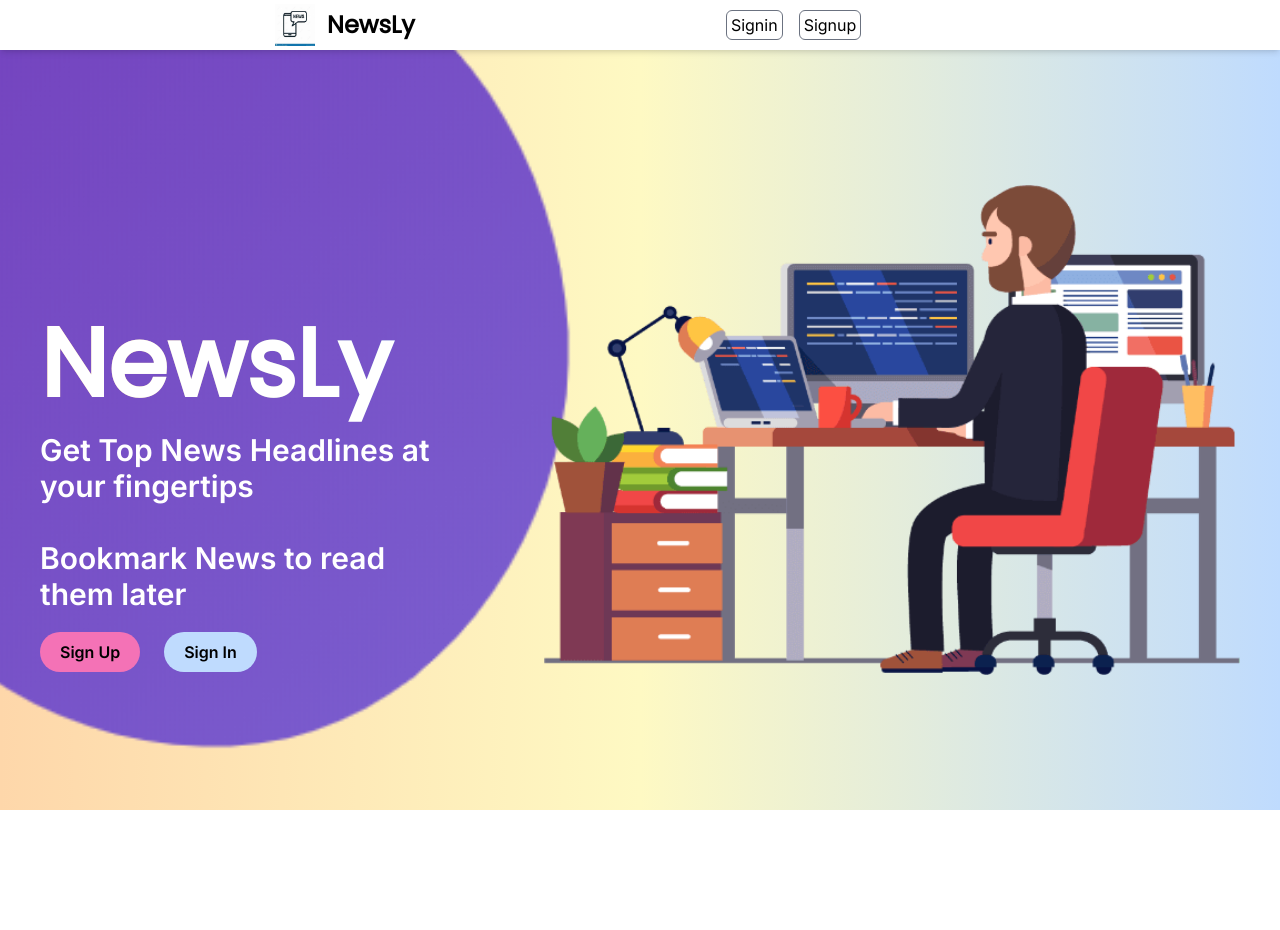
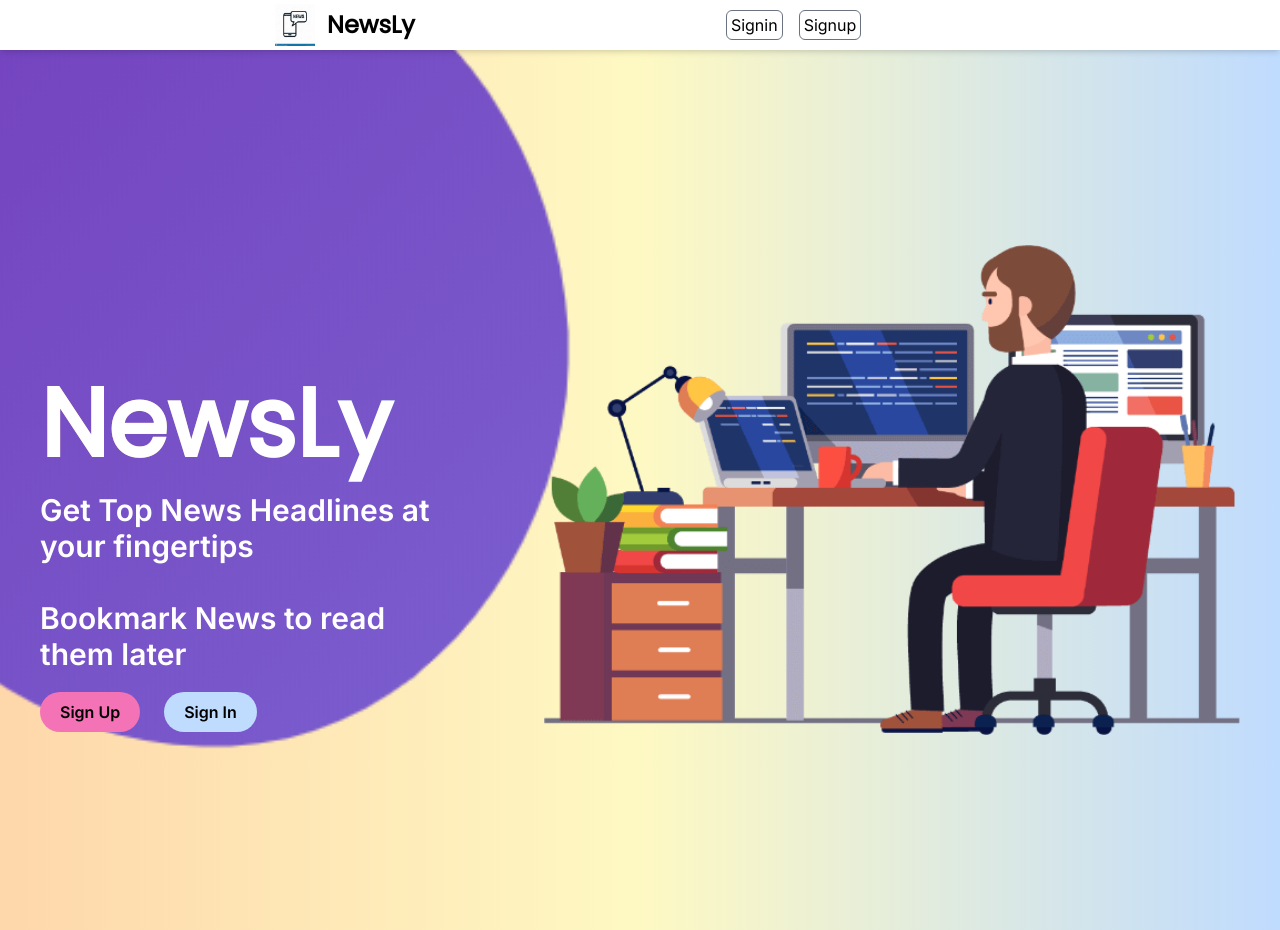
Before and after one commit to anurag-327/PolymathAIProject, a Next.js app: page / in a window 1280 px wide. Before the commit the page ends 810 px from the top, so only its background shows below. Built offline with nearby package versions, Linux system fonts and the light colour scheme; no server answers.

Commit message:
fixed ui bug

```diff
--- a/components/Banner.jsx
+++ b/components/Banner.jsx
@@ -16,10 +16,10 @@ export default function Banner()
         });
     }
     return (
-        <main className="box-content relative bg-white flex flex-col md:flex-row items-center justify-center overflow-hidden h-[85vh] bg-gradient-to-l from-blue-200 to-orange-200 via-yellow-100 gap-10 p-10">
+        <main className="box-content relative bg-white flex flex-col md:flex-row items-center justify-center overflow-hidden h-auto min-h-screen md:h-[85vh] bg-gradient-to-l from-blue-200 to-orange-200 via-yellow-100 gap-10 p-10">
             <div className="md:w-[40%] w-[90%] text-center md:text-start z-40 mt-32">
                 <h2 className="font-semibold text-transparent text-7xl md:text-white bg-gradient-to-l from-blue-600 to-orange-300 bg-clip-text md:text-8xl font-poppins">NewsLy</h2>
-                <p className="mt-5 mb-3 text-3xl font-semibold  md:text-white md:w-[400px]">Get Top News Headlines at your fingertips<br></br><br></br>Bookmark News to read them later</p>
+                <p className="mt-5 mb-3 text-3xl font-semibold text-black  md:text-white md:w-[400px]">Get Top News Headlines at your fingertips<br></br><br></br>Bookmark News to read them later</p>
                 {
                     user==null?(
                         <div className="flex flex-col gap-5 mt-5 md:flex-row md:gap-6">
```
